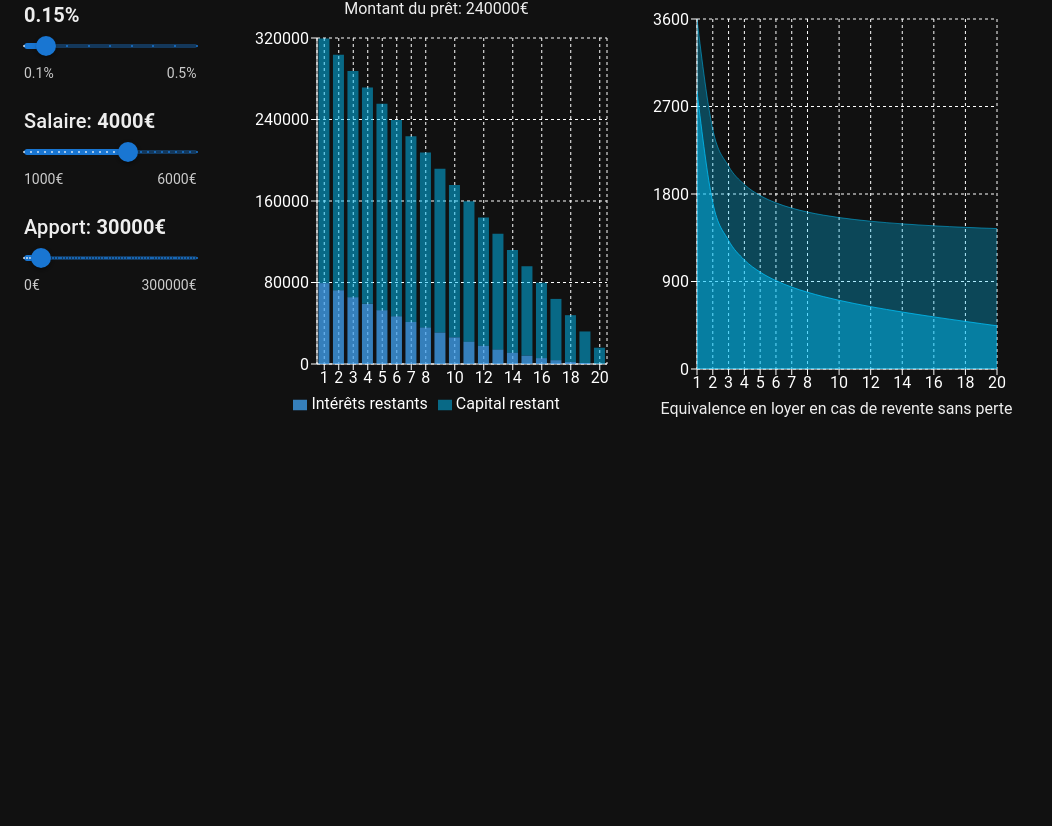
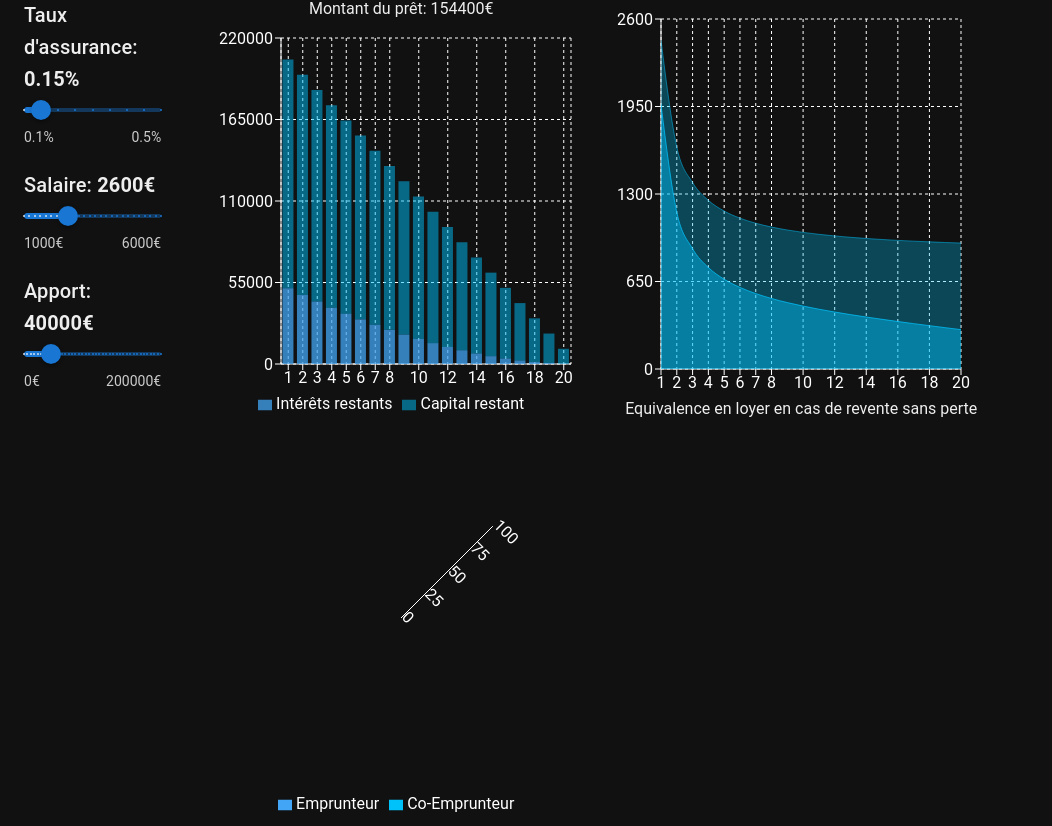
Before and after one commit to Yozamu/real-estate-simulator, a React (Create React App) app: page / in a window 1280 px wide. Shown: the part 519-1345 px from the top of the page, without its empty margins (0-1052 px from the left). Before the commit the page ends 945 px from the top, so only its background shows below. Built offline with nearby package versions, Linux system fonts and the light colour scheme.

Commit message:
feat: radar chart for two buyers

```diff
--- a/src/App.jsx
+++ b/src/App.jsx
@@ -6,15 +6,15 @@ import Sliders from './Sliders';
 
 const App = ({ className }) => {
   const [data, setData] = useState({
-    price: 250000,
-    input: 30000,
+    price: 180000,
+    input: 40000,
     years: 20,
     interestRate: 3,
     insuranceRate: 0.15,
-    salary: 4000,
+    salary: 2600,
     isCouple: false,
-    coSalary: 0,
-    coInput: 0,
+    coSalary: 1600,
+    coInput: 5000,
     coLoanPercent: 50,
   });
 
--- /dev/null
+++ b/src/CoBuyerRadarChart.jsx
@@ -0,0 +1,75 @@
+import {
+  Radar,
+  RadarChart,
+  PolarGrid,
+  Legend,
+  PolarAngleAxis,
+  PolarRadiusAxis,
+  ResponsiveContainer,
+  Tooltip,
+} from 'recharts';
+
+const CoBuyerRadarChart = ({ className, data, loanAmount, monthlyPayment }) => {
+  const { isCouple, coLoanPercent, salary, coSalary, input, coInput, price } = data;
+  const quota = (((((100 - coLoanPercent) / 100) * loanAmount + input) / (price * 1.08)) * 100).toFixed();
+  const leftToLive = (((salary - (monthlyPayment * (100 - coLoanPercent)) / 100) / salary) * 100).toFixed();
+  const coLeftToLive = (((coSalary - (monthlyPayment * coLoanPercent) / 100) / coSalary) * 100).toFixed();
+  const radarData = isCouple
+    ? [
+        {
+          subject: '% Crédit',
+          A: 100 - coLoanPercent,
+          B: coLoanPercent,
+          fullMark: 100,
+        },
+        {
+          subject: '% Salaire',
+          A: ((salary / (salary + coSalary)) * 100).toFixed(),
+          B: ((coSalary / (salary + coSalary)) * 100).toFixed(),
+          fullMark: 100,
+        },
+        {
+          subject: '% Apport',
+          A: ((input / (input + coInput)) * 100).toFixed(),
+          B: ((coInput / (input + coInput)) * 100).toFixed(),
+          fullMark: 100,
+        },
+        {
+          subject: '% Quotités',
+          A: quota,
+          B: 100 - quota,
+          fullMark: 100,
+        },
+        {
+          subject: '% Reste',
+          A: leftToLive,
+          B: coLeftToLive,
+          fullMark: 100,
+        },
+      ]
+    : [];
+
+  return (
+    <div style={{ width: '400px', height: '400px' }}>
+      <ResponsiveContainer width="100%" height="100%">
+        <RadarChart cx="50%" cy="50%" outerRadius="70%" data={radarData}>
+          <PolarGrid stroke="white" />
+          <PolarAngleAxis dataKey="subject" stroke="white" />
+          <PolarRadiusAxis angle={45} domain={[0, 100]} stroke="white" />
+          <Radar name="Emprunteur" dataKey="A" stroke="rgb(66, 165, 245)" fill="rgb(66, 165, 245)" fillOpacity={0.5} />
+          <Radar
+            name="Co-Emprunteur"
+            dataKey="B"
+            stroke="rgb(0, 194, 251)"
+            fill="rgb(0, 194, 251)"
+            fillOpacity={0.25}
+          />
+          <Legend formatter={(value, entry, index) => <span style={{ color: 'white' }}>{value}</span>} />
+          <Tooltip />
+        </RadarChart>
+      </ResponsiveContainer>
+    </div>
+  );
+};
+
+export default CoBuyerRadarChart;
--- a/src/SimulationResults.jsx
+++ b/src/SimulationResults.jsx
@@ -3,9 +3,10 @@ import MonthlyRadialBarChart from './MonthlyRadialBarChart';
 import ProjectCostPieChart from './ProjectCostPieChart';
 import LoanProgressionBarchart from './LoanProgressionBarChart';
 import RentEquivalentAreaChart from './RentEquivalentAreaChart';
+import CoBuyerRadarChart from './CoBuyerRadarChart';
 
 const SimulationResults = ({ className, data }) => {
-  const { price, input, interestRate, insuranceRate, salary, years, isCouple, coSalary, coInput, coLoanPercent } = data;
+  const { price, input, interestRate, insuranceRate, salary, years, isCouple, coSalary, coInput } = data;
   const totalSalary = salary + (isCouple ? coSalary : 0);
   const totalInput = input + (isCouple ? coInput : 0);
   const notaryFees = price * 0.08;
@@ -76,6 +77,9 @@ const SimulationResults = ({ className, data }) => {
         />
         <div>Equivalence en loyer en cas de revente sans perte</div>
       </div>
+      <div>
+        <CoBuyerRadarChart data={data} loanAmount={loanAmount} monthlyPayment={monthlyPayment} />
+      </div>
     </div>
   );
 };
--- a/src/Sliders.jsx
+++ b/src/Sliders.jsx
@@ -60,7 +60,7 @@ const Sliders = ({ className, data, updateValue }) => {
         field="input"
         setValue={updateValue}
         min={0}
-        max={300000}
+        max={200000}
         step={5000}
         suffix="€"
       />
@@ -82,13 +82,13 @@ const Sliders = ({ className, data, updateValue }) => {
             field="coInput"
             setValue={updateValue}
             min={0}
-            max={300000}
+            max={200000}
             step={5000}
             suffix="€"
           />
           <CustomSlider
             value={data.coLoanPercent}
-            label="Pourcent crédit co-emprunteur"
+            label="% crédit co-emprunteur"
             field="coLoanPercent"
             setValue={updateValue}
             min={0}
```
